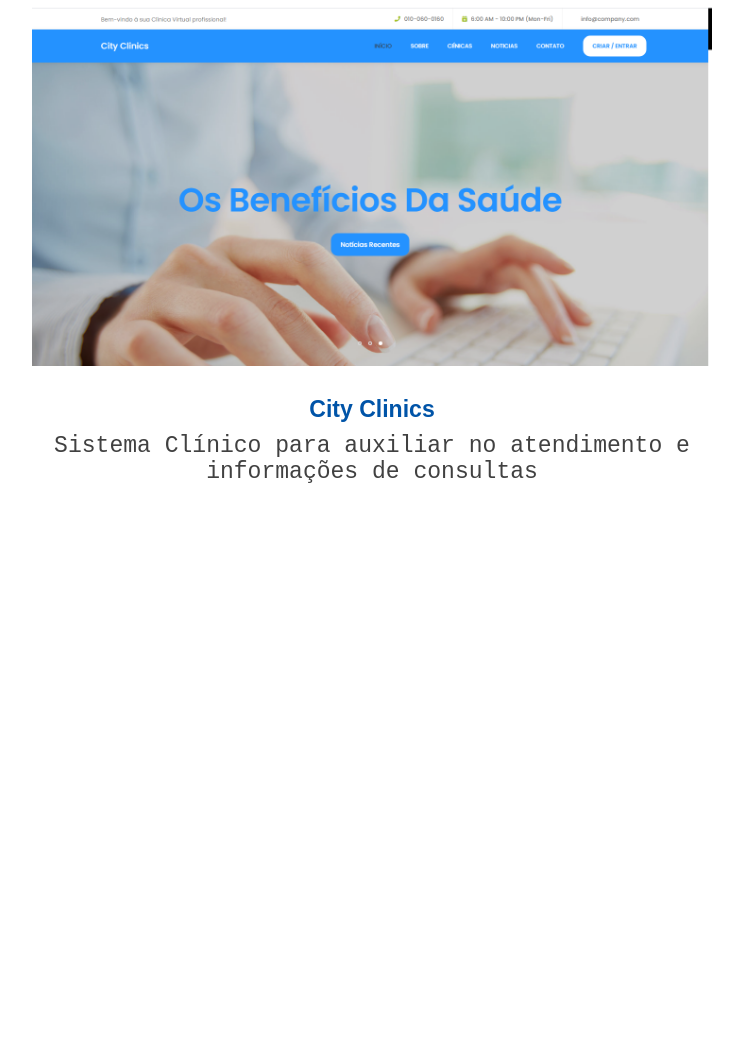
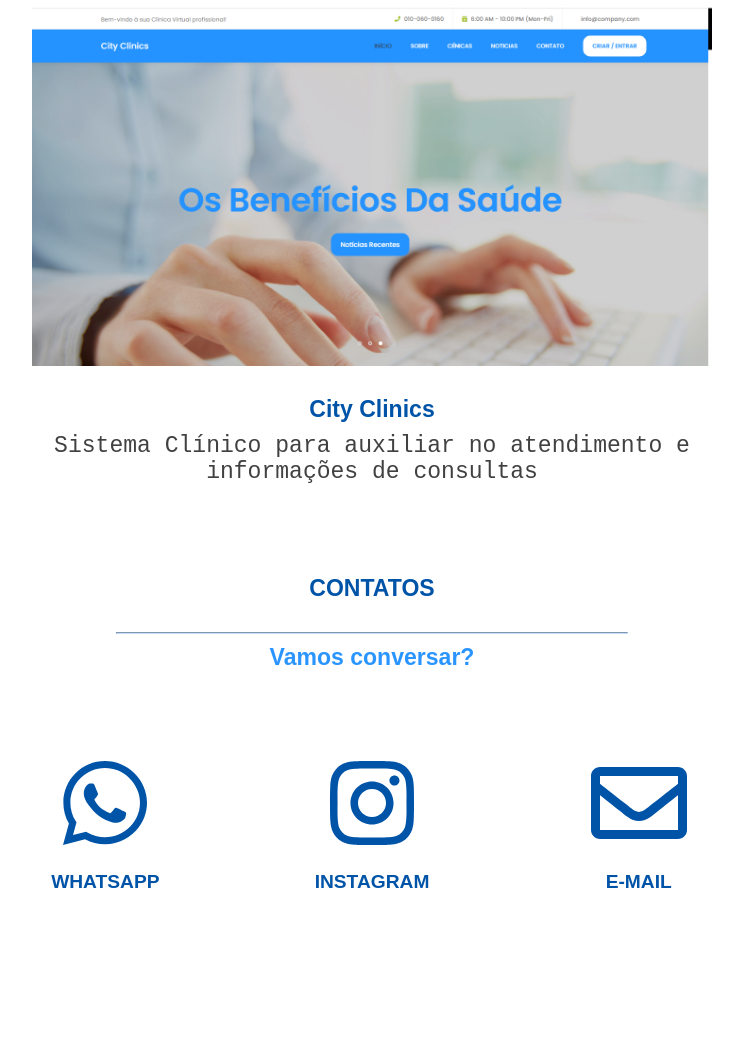
Before and after one commit to RuanCarreiroGomes/portfolio, a plain HTML site: page index.html in a window 1280 px wide. Shown: the part 2221-3274 px from the top of the page, without its empty margins (268-1008 px from the left). Before the commit the page ends 2736 px from the top, so only its background shows below. Drawn offline with Linux system fonts and the light colour scheme.

Commit message:
add contact

```diff
--- a/css/style.css
+++ b/css/style.css
@@ -118,7 +118,7 @@ hr{
 /**
 	TECH STYLE
 */
-.tech-info{
+.tech-info, .contact-info{
 	display: flex;
 	flex-wrap: wrap;
 	max-width: 800px;
@@ -129,32 +129,32 @@ hr{
 	top: 0;
 	margin: auto;
 }
-.tech-info div{
+.tech-info div, .contact-info div{
 	margin: 30px;
 }
 
-.tech-info div:hover{
+.tech-info div:hover, .contact-info div:hover{
 	cursor: pointer;
 	border-radius: 10px;
 	border-bottom: #0054a8 solid;
 	margin-top: 20px;
 }
-.tech-info div h3:hover{
+.tech-info div h3:hover, .contact-info div h3:hover{
 	color: #2b95ff;
 	cursor: pointer;
 }
-.tech-info .icon{
+.icon{
 	color: #0054a8;
 	font-size: 5rem;
 	text-align: center;
 }
-.tech-info h3{
+.tech-info h3, .contact-info h3{
 	font-size: 1.0rem;
 	color: #0054a8;
 	text-align: center;
 	margin: 10px;
 }
-.tech-info > div{
+.tech-info > div, .contact-info > div{
 	flex: 1 1 200px;
 	margin: 20px 10px;
 }
@@ -214,6 +214,14 @@ hr{
 	font-family: monospace;
 	text-align: center;
 	color: #414141;
+}
+
+/**
+	CONTACT STYLE
+*/
+
+.contact-info div{
+	margin-bottom: 150px;
 }
 
 /**
--- a/index.html
+++ b/index.html
@@ -105,6 +105,27 @@
 		</section>
 	</section><!--==== End Project Section==== -->
 
+	<!--==== Contact Section ====-->
+	<section id="contact" class="contact">
+		<h1 class="topic">CONTATOS</h1>
+		<hr>
+		<h2 class="topic-ad">Vamos conversar?</h2>
+		<section class="contact-info">
+			<div>
+				<h1 class="icon"><i class="fab fa-whatsapp"></i></h1>
+				<h3>WHATSAPP</h3>
+			</div>
+			<div>
+				<h1 class="icon"><i class="fab fa-instagram"></i></h1>
+				<h3>INSTAGRAM</h3>
+			</div>
+			<div>
+				<h1 class="icon"><i class="far fa-envelope"></i></h1>
+				<h3>E-MAIL</h3>
+			</div>
+		</section>
+	</section><!--==== End Contact Section====-->
+
 	<script src="https://cdnjs.cloudflare.com/ajax/libs/font-awesome/5.11.2/js/all.min.js"></script>
 	<script src="scripts/main.js"></script>
 </body>
```
